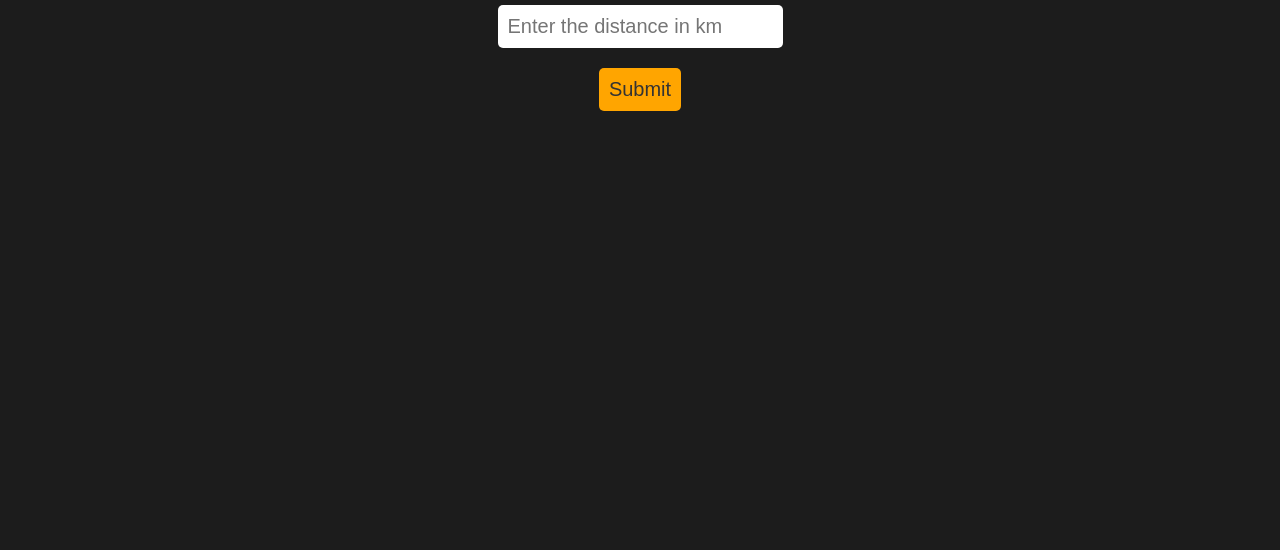
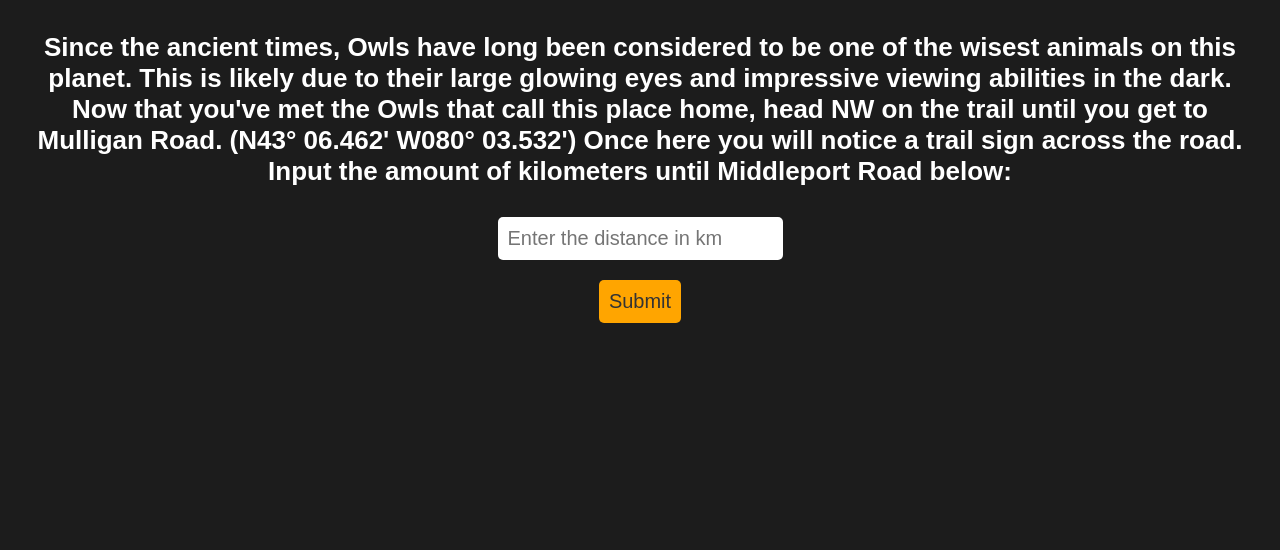
Before and after one commit to CamrooCaching/BCNC, a plain HTML site: page owl.html in a window 1280 px wide. Shown: the part 290-840 px from the top of the page. Before the commit the page ends 800 px from the top, so only its background shows below. Drawn offline with Linux system fonts and the light colour scheme.

Commit message:
Update owl.html

```diff
--- a/owl.html
+++ b/owl.html
@@ -3,7 +3,7 @@
 <head>
     <title>Dark was the Night...</title>
     <style>
-        /* Styling for dark background and orange text */
+        /* General styling */
         body {
             font-family: Arial, sans-serif;
             background-color: #1c1c1c; /* Dark background */
@@ -11,12 +11,18 @@
             text-align: center; /* Centered text */
             padding: 20px; /* Padding around the text */
             margin: 0; /* Remove default margin */
+            height: 100vh; /* Make the body full height of the viewport */
+            display: flex; /* Use flex layout */
+            flex-direction: column; /* Arrange elements in a column */
+            justify-content: center; /* Center elements vertically */
+            align-items: center; /* Center elements horizontally */
         }
         /* Body text styling */
         p {
             color: white; /* White text */
             font-size: 26px; /* Slightly larger text */
             font-weight: bold; /* Bold text */
+            margin-bottom: 20px; /* Space between text and form */
         }
         /* Input and button styling */
         input, button {
@@ -36,6 +42,7 @@
             color: red; /* Red text for error message */
             font-weight: bold; /* Bold text */
             display: none; /* Initially hidden */
+            margin-top: 10px; /* Space above error message */
         }
     </style>
     <script>
@@ -70,3 +77,7 @@
     <p id="error-message">Sorry, that is incorrect!</p>
 </body>
 </html>
+
+
+</body>
+</html>
```
